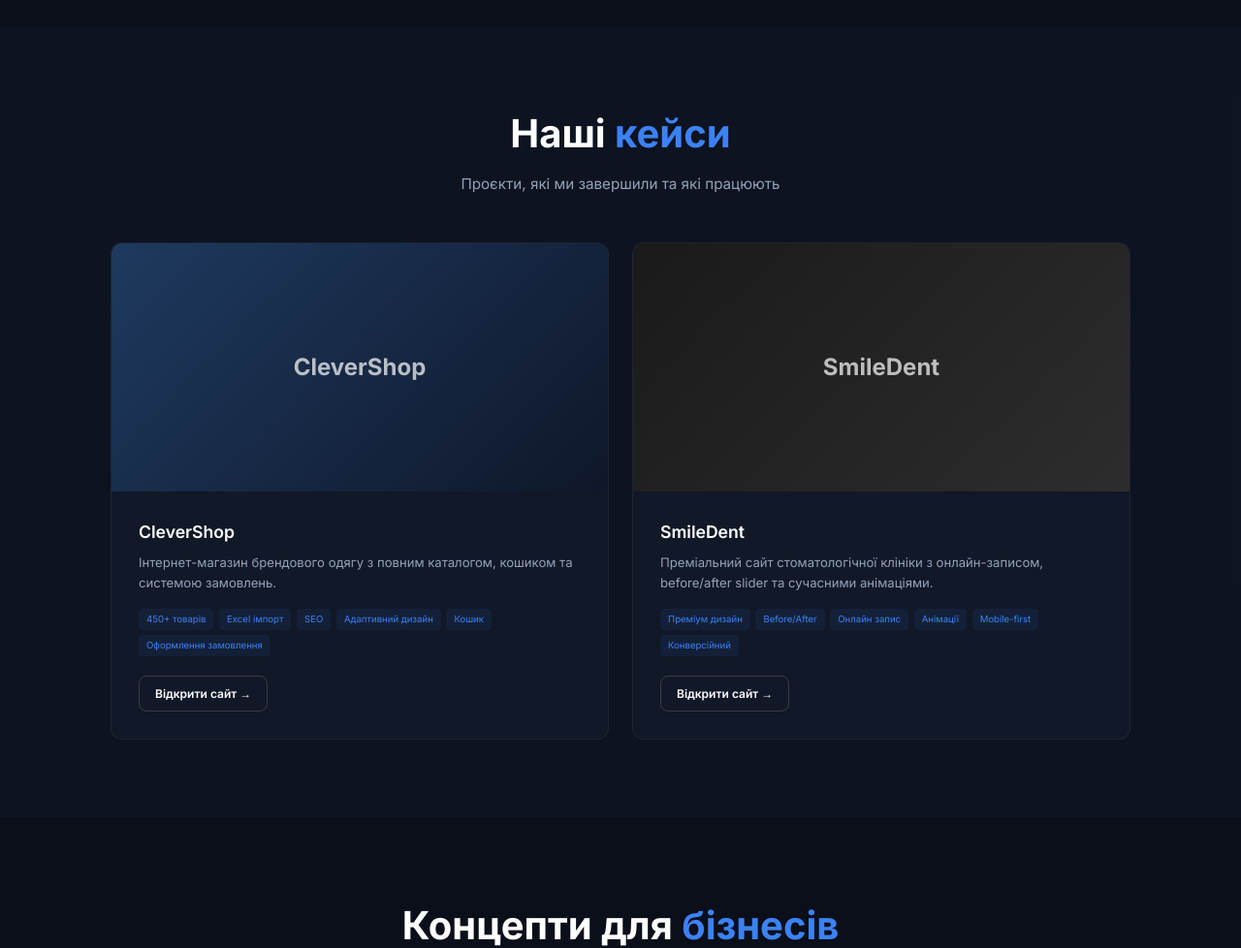
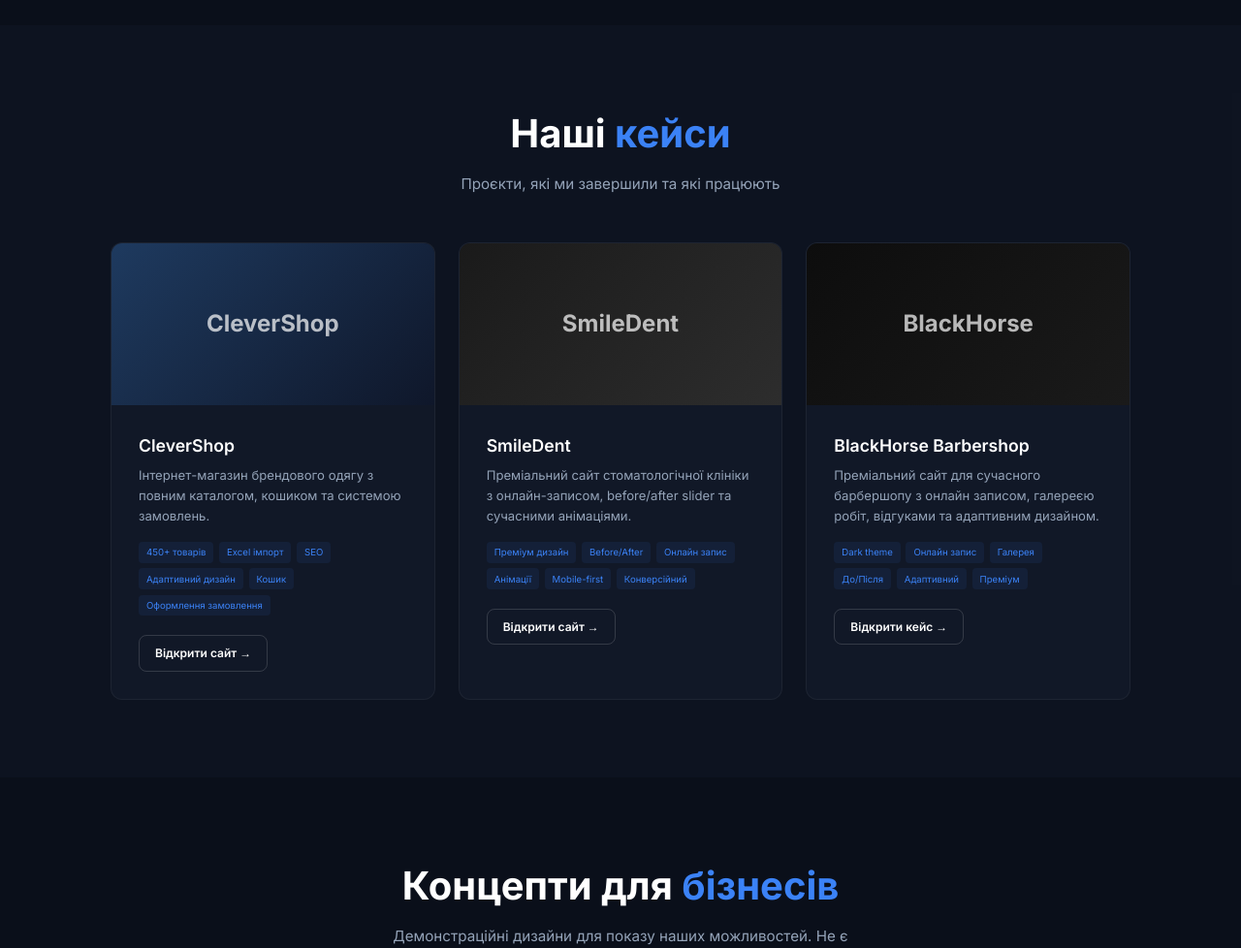
Before and after one commit to StepaniukMarko/ultra-tattoo, a Flask app: page / in a window 1280 px wide. Shown: the part 1429-2407 px from the top of the page at 97% size. Run offline with Flask 3, Linux system fonts and the light colour scheme.

Commit message:
add BlackHorse Barbershop case card to portfolio

```diff
--- a/templates/index.html
+++ b/templates/index.html
@@ -127,6 +127,22 @@
                         <li>Конверсійний</li>
                     </ul>
                     <span class="btn btn-o btn-sm">Відкрити сайт →</span>
+                </div>
+            </a>
+            <a href="https://web-production-5c47a.up.railway.app" target="_blank" rel="noopener noreferrer" class="case case--link">
+                <div class="case-preview" style="background:linear-gradient(135deg,#0D0D0D,#1A1A1A);"><span>BlackHorse</span></div>
+                <div class="case-body">
+                    <h3>BlackHorse Barbershop</h3>
+                    <p>Преміальний сайт для сучасного барбершопу з онлайн записом, галереєю робіт, відгуками та адаптивним дизайном.</p>
+                    <ul class="case-tags">
+                        <li>Dark theme</li>
+                        <li>Онлайн запис</li>
+                        <li>Галерея</li>
+                        <li>До/Після</li>
+                        <li>Адаптивний</li>
+                        <li>Преміум</li>
+                    </ul>
+                    <span class="btn btn-o btn-sm">Відкрити кейс →</span>
                 </div>
             </a>
         </div>
```
